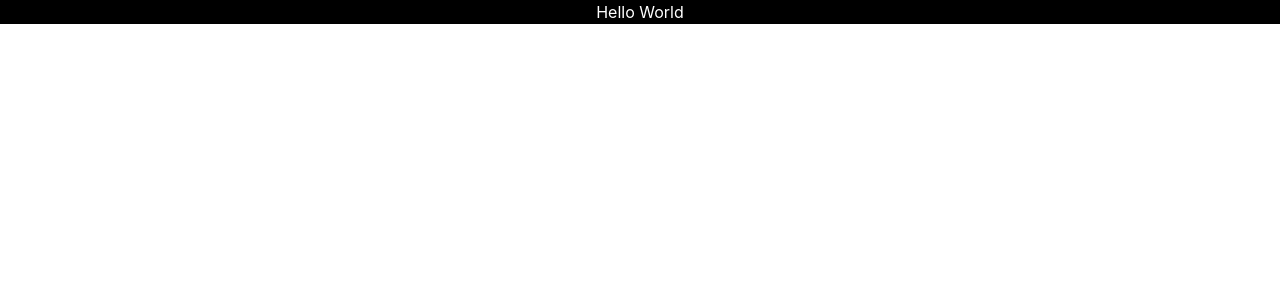
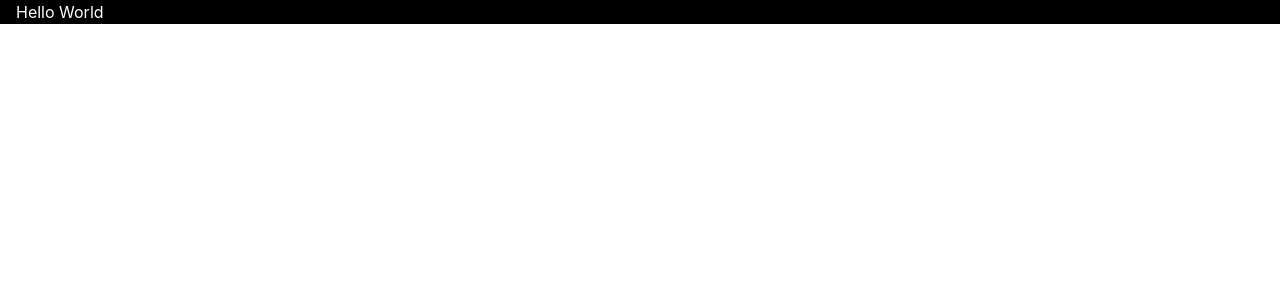
Before and after one commit to Klinefelters/CSCodingChallenge-Spring24, a React (Vite) app in the folder client/: page / in a window 1280 px wide. Shown: the top 300 px of the page. Built offline with nearby package versions, Linux system fonts and the light colour scheme.

Commit message:
testing still

```diff
--- a/client/src/App.jsx
+++ b/client/src/App.jsx
@@ -1,8 +1,8 @@
-import { Box, Center } from "@chakra-ui/react"
+import { Box } from "@chakra-ui/react"
 
 function App() {
   return (
-    <Box bg="black" color='white' textAlign={'center'}>
+    <Box bg="black" color='white' textAlign={'left'} pl={4}>
       Hello World
     </Box>
   )
```
